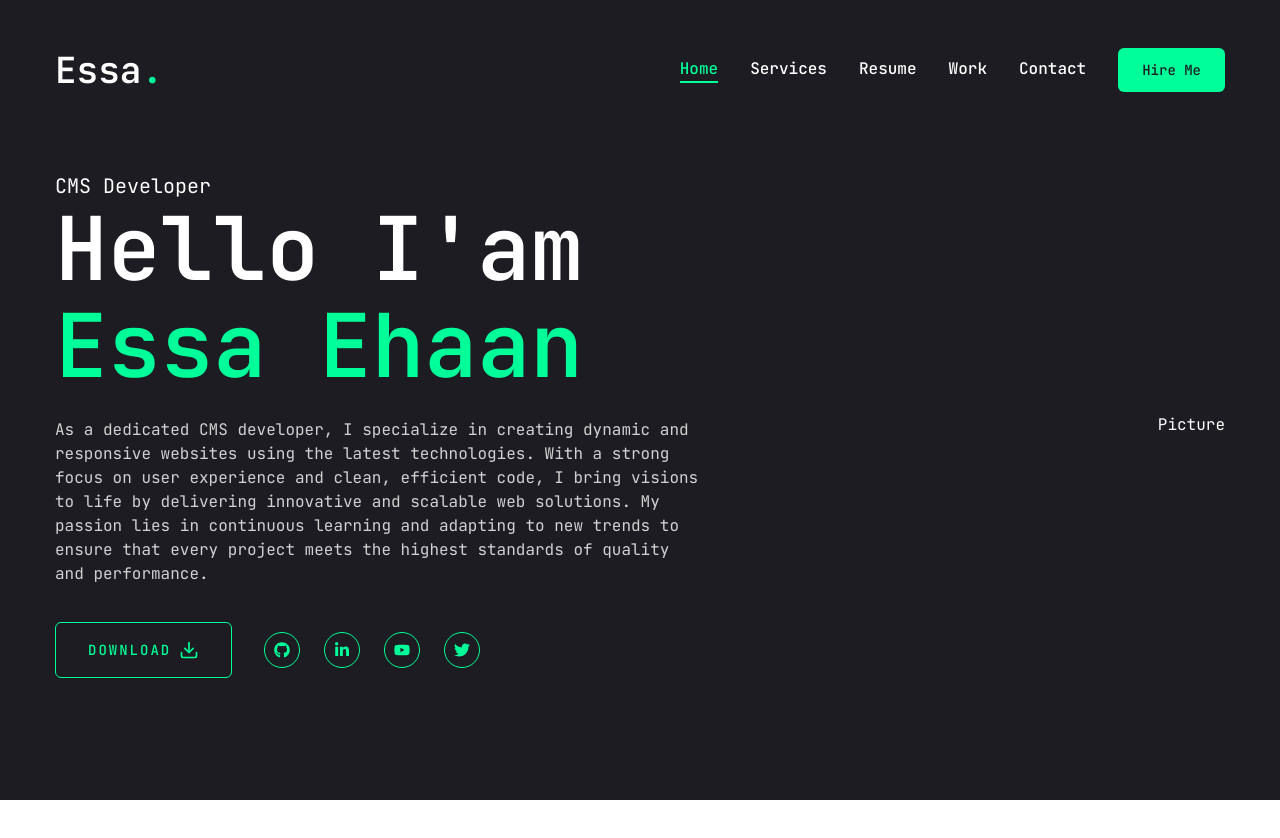
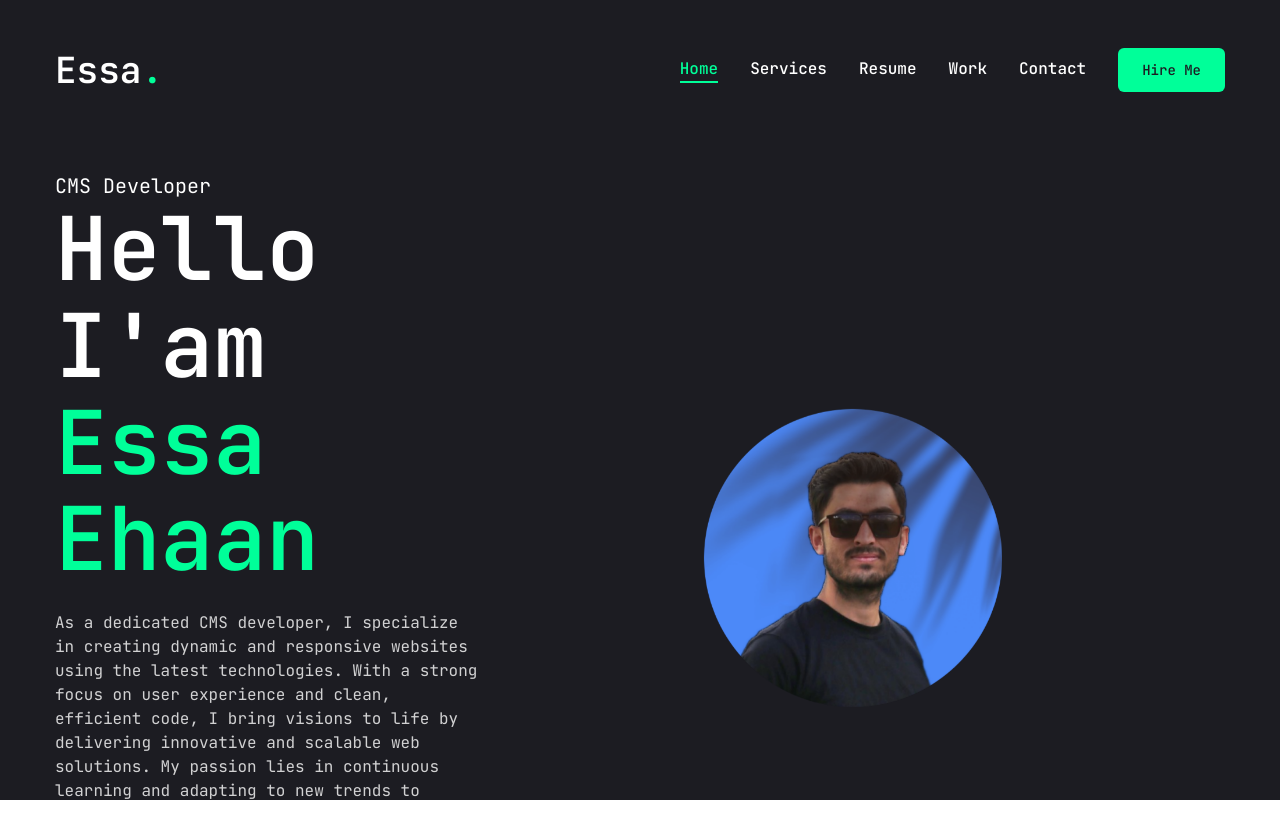
Before and after one commit to essaehaan/my-web, a Next.js app: page / in a window 1280 px wide. Shown: the top 838 px of the page. Before the commit the page ends 800 px from the top, so only its background shows below. Built offline with nearby package versions, Linux system fonts and the light colour scheme.

Commit message:
photo added

```diff
--- a/app/page.jsx
+++ b/app/page.jsx
@@ -1,6 +1,7 @@
 import { Button } from "@/components/ui/button";
 import Socials from "@/components/Socials";
 import { FiDownload } from "react-icons/fi"
+import Photo from "@/components/ui/Photo";
 
 export default function Home() {
   return (
@@ -39,7 +40,7 @@
           </div>
 
         </div>
-          <div>Picture</div>
+          <Photo />
       </div>
 
 
--- /dev/null
+++ b/components/ui/Photo.jsx
@@ -0,0 +1,36 @@
+"use client";
+import { motion } from "framer-motion";
+import Image from "next/image";
+const Photo = () => {
+  return (
+    <div className="w-full h-full relative">
+        <motion.div
+        initial={{ opacity:0 }}
+        animate={{
+            opacity:1,
+            transition:{ delay:2, duration:0.4, ease: "easeIn"},
+        }}
+        >
+            <motion.div
+            initial={{ opacity:0 }}
+            animate={{
+            opacity:1,
+            transition:{ delay:2, duration:0.4, ease: "easeIn"},
+        }}
+        className="w-[298px] h-[298px] xl:w-[498px] xl:h-[498px]k">
+                <Image src="/assets/profile/profile-pic.png"
+                priority
+                quality={100}
+                fill
+                alt="profile pic"
+                className="object-contain"
+                />
+            </motion.div>
+
+        </motion.div>
+
+    </div>
+  )
+}
+
+export default Photo
```
Also changed, not shown: public/assets/Profile/profile-pic.png (added).
